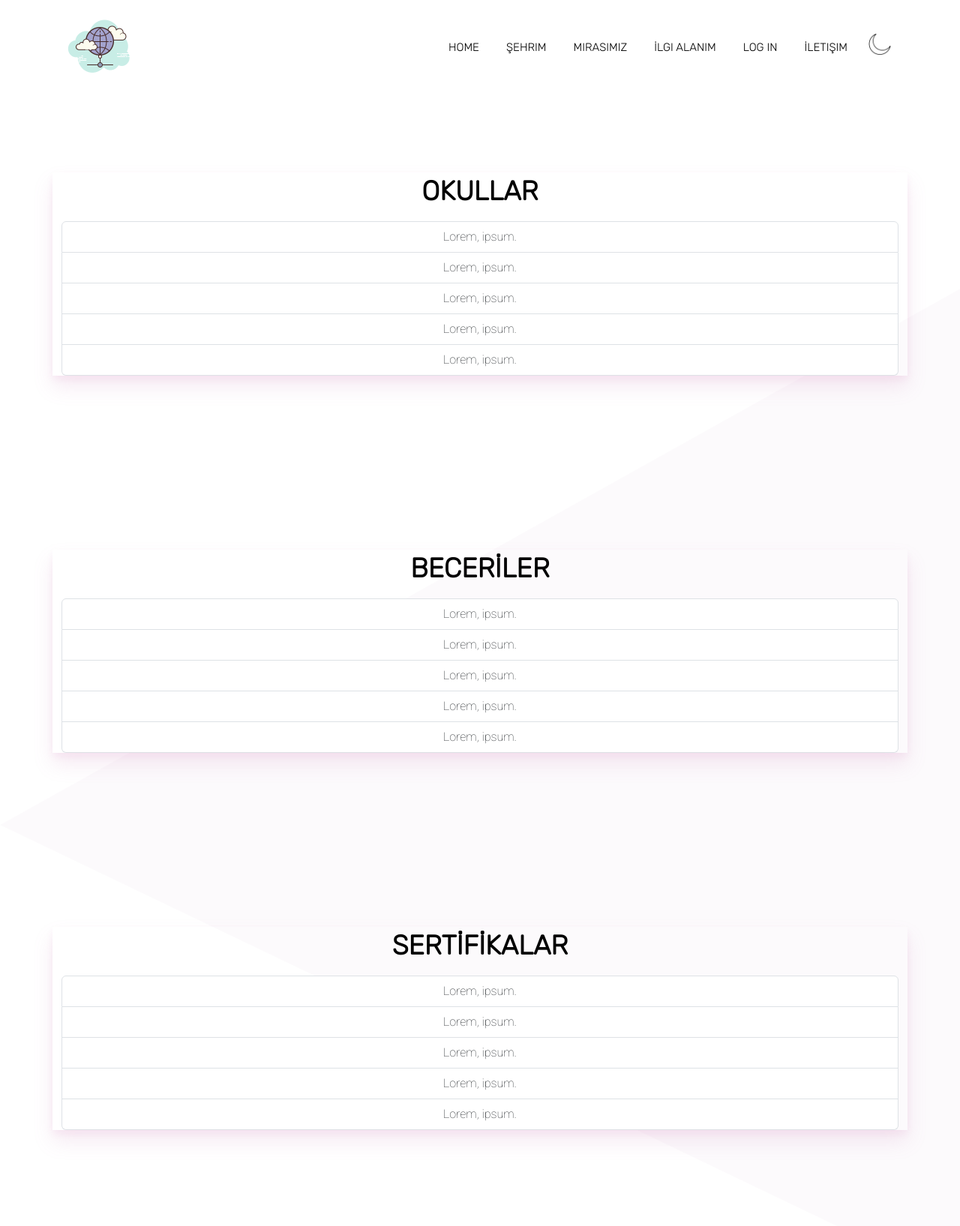
After one commit to selvamaramaei/web-project, a PHP site: page /cv.html in a window 1280 px wide. The commit adds this page. Shown: the whole page at 75% size. Run offline with PHP 8.4, Linux system fonts and the light colour scheme; some web fonts are replaced.

Commit message:
Add files via upload
cv sayfası eklendi

```diff
--- /dev/null
+++ b/cv.html
@@ -0,0 +1,150 @@
+<!DOCTYPE html>
+<html lang="en">
+  <head>
+    <meta charset="UTF-8" />
+    <meta http-equiv="X-UA-Compatible" content="IE=edge" />
+    <meta name="viewport" content="width=device-width, initial-scale=1.0" />
+    <!-- bootstrap link -->
+    <link
+      href="https://cdn.jsdelivr.net/npm/bootstrap@5.3.0-alpha3/dist/css/bootstrap.min.css"
+      rel="stylesheet"
+      integrity="sha384-KK94CHFLLe+nY2dmCWGMq91rCGa5gtU4mk92HdvYe+M/SXH301p5ILy+dN9+nJOZ"
+      crossorigin="anonymous"
+    />
+    <!-- Font awesome link -->
+    <link
+      rel="stylesheet"
+      href="https://cdnjs.cloudflare.com/ajax/libs/font-awesome/6.4.0/css/all.min.css"
+      integrity="sha512-iecdLmaskl7CVkqkXNQ/ZH/XLlvWZOJyj7Yy7tcenmpD1ypASozpmT/E0iPtmFIB46ZmdtAc9eNBvH0H/ZpiBw=="
+      crossorigin="anonymous"
+      referrerpolicy="no-referrer"
+    />
+    <!-- Favicon link -->
+    <link rel="icon" type="image/png" href="images/glob-icon.png" />
+
+    <!-- css file's link -->
+    <link rel="stylesheet" href="projestyle.css" />
+    <title>İlgi alanım</title>
+  </head>
+  <body>
+    <!-- navbar -->
+    <header class="header-wrapper">
+      <nav class="navbar navbar-expand-lg">
+        <div class="container">
+          <a class="navbar-brand" href="#">
+            <img src="images/glob-icon.png" alt="logo" class="img-fluid" />
+          </a>
+          <button
+            class="navbar-toggler"
+            type="button"
+            data-bs-toggle="collapse"
+            data-bs-target="#navbarNav"
+            aria-controls="navbarNav"
+            aria-expanded="false"
+            aria-label="Toggle navigation"
+          >
+            <span class="navbar-toggler-icon"></span>
+          </button>
+
+          <div
+            class="collapse navbar-collapse justify-content-end"
+            id="navbarNav"
+          >
+            <ul class="navbar-nav">
+              <li class="nav-item">
+                <a class="nav-link" aria-current="page" href="#home">Home</a>
+              </li>
+              <li class="nav-item">
+                <a class="nav-link" href="city.html">Şehrim</a>
+              </li>
+              <li class="nav-item">
+                <a class="nav-link" href="mirasımız.html">Mirasımız</a>
+              </li>
+              <li class="nav-item">
+                <a class="nav-link" href="ilgi_alanım.html">İlgi alanım</a>
+              </li>
+              <li class="nav-item">
+                <a class="nav-link" href="log-in.html">Log in</a>
+              </li>
+              <li class="nav-item">
+                <a class="nav-link" href="iletişim.html">İletişim</a>
+              </li>
+              <li class="nav-item">
+                <img src="images/night-mode.png" id="moon_icon" />
+              </li>
+            </ul>
+          </div>
+        </div>
+      </nav>
+    </header>
+    <!-- /navbar -->
+
+    <!-- main -->
+    <main>
+      <section id="paragraf1">
+        <div class="container my-4">
+          <div class="row align-items-center mb-5">
+            <div class="col-lg-12" id="content" style="text-align: center">
+              <h3>OKULLAR</h3>
+              <ul class="list-group">
+                <li class="list-group-item">Lorem, ipsum.</li>
+                <li class="list-group-item">Lorem, ipsum.</li>
+                <li class="list-group-item">Lorem, ipsum.</li>
+                <li class="list-group-item">Lorem, ipsum.</li>
+                <li class="list-group-item">Lorem, ipsum.</li>
+              </ul>
+            </div>
+          </div>
+        </div>
+      </section>
+      <section id="paragraf2">
+        <div class="container my-4">
+          <div class="row align-items-center mb-5">
+            <div class="col-lg-12" id="content" style="text-align: center">
+              <h3>BECERİLER</h3>
+              <ul class="list-group">
+                <li class="list-group-item">Lorem, ipsum.</li>
+                <li class="list-group-item">Lorem, ipsum.</li>
+                <li class="list-group-item">Lorem, ipsum.</li>
+                <li class="list-group-item">Lorem, ipsum.</li>
+                <li class="list-group-item">Lorem, ipsum.</li>
+              </ul>
+            </div>
+          </div>
+        </div>
+      </section>
+      <section id="paragraf3">
+        <div class="container my-4">
+          <div class="row align-items-center mb-5">
+            <div class="col-lg-12" id="content" style="text-align: center">
+              <h3>SERTİFİKALAR</h3>
+              <ul class="list-group">
+                <li class="list-group-item">Lorem, ipsum.</li>
+                <li class="list-group-item">Lorem, ipsum.</li>
+                <li class="list-group-item">Lorem, ipsum.</li>
+                <li class="list-group-item">Lorem, ipsum.</li>
+                <li class="list-group-item">Lorem, ipsum.</li>
+              </ul>
+            </div>
+          </div>
+        </div>
+      </section>
+    </main>
+    <!--/ main -->
+
+    <!-- Bootstrap Bundle link -->
+    <script
+      src="https://cdn.jsdelivr.net/npm/bootstrap@5.3.0-alpha3/dist/js/bootstrap.bundle.min.js"
+      integrity="sha384-ENjdO4Dr2bkBIFxQpeoTz1HIcje39Wm4jDKdf19U8gI4ddQ3GYNS7NTKfAdVQSZe"
+      crossorigin="anonymous"
+    ></script>
+
+    <!-- dark mood için javascript -->
+    <script>
+      var moon_icon = document.getElementById("moon_icon");
+      moon_icon.onclick = function () {
+        document.body.classList.toggle("dark-theme");
+      };
+    </script>
+  </body>
+</html>
--- a/projestyle.css
+++ b/projestyle.css
@@ -36,7 +36,7 @@
 body {
   font-family: var(--secondary-font);
   width: 100%;
-  background-image: url(body-img.webp);
+  background-image: url(images/body-img.webp);
   background-repeat: no-repeat;
 }
 
```
Also changed, not shown: anadayfa-hakimda.html (+13 -10 lines), api-örnek.html (added, +75 -0 lines), city.html (+27 -16 lines), ilgi_alanım.html (added, +99 -0 lines), mirasımız.html (+11 -8 lines).
